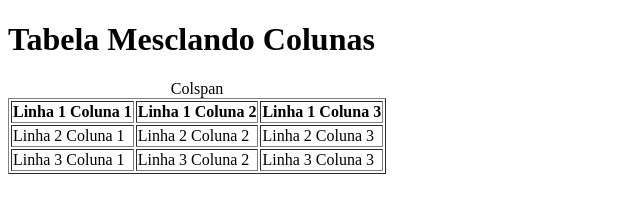
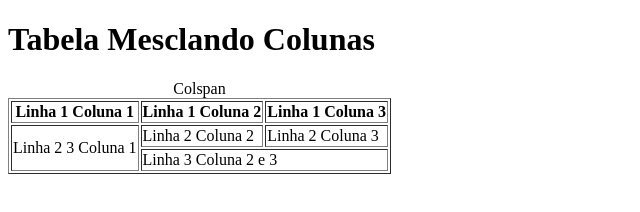
Before and after one commit to LucasRumph-bit/Aula_HTML, a plain HTML site: page tabela.html in a window 1280 px wide. Shown: the whole page, without its empty margins (0-640 px from the left). Drawn offline with Linux system fonts and the light colour scheme.

Commit message:
Rowspan e Colspan

```diff
--- a/tabela.html
+++ b/tabela.html
@@ -20,14 +20,12 @@
         </thead>
         <tbody>
             <tr>
-                <td>Linha 2 Coluna 1</td>
+                <td rowspan="2">Linha 2 3 Coluna 1</td>
                 <td>Linha 2 Coluna 2</td>
                 <td>Linha 2 Coluna 3</td>
             </tr>
             <tr>
-                <td>Linha 3 Coluna 1</td>
-                <td>Linha 3 Coluna 2</td>
-                <td>Linha 3 Coluna 3</td>
+                <td colspan="2">Linha 3 Coluna 2 e 3</td>
             </tr>
         </tbody>
     </table>
```
